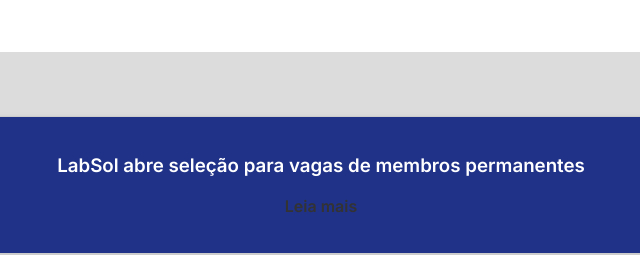
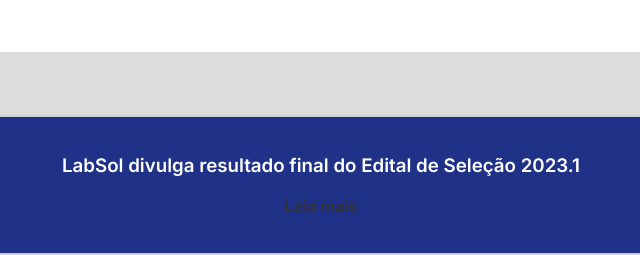
Before and after one commit to LabSol-UFCG/Site, a plain HTML site: page noticias.html in a window 1280 px wide. Shown: the top 255 px of the page, 399-1039 px from the left. Drawn offline with Linux system fonts and the light colour scheme.

Commit message:
Update noticias.html

```diff
--- a/noticias.html
+++ b/noticias.html
@@ -19,7 +19,7 @@
 		<div class="news-section">
 			<img src="folder-seleção.png" alt="Imagem da notícia">
 			<div class="content">
-				<h3>LabSol abre seleção para vagas de membros permanentes</h3>
+				<h3>LabSol divulga resultado final do Edital de Seleção 2023.1</h3>
 				<p></p>
 				<a href="Processo seletivo.html">Leia mais</a>
 			</div>
```
